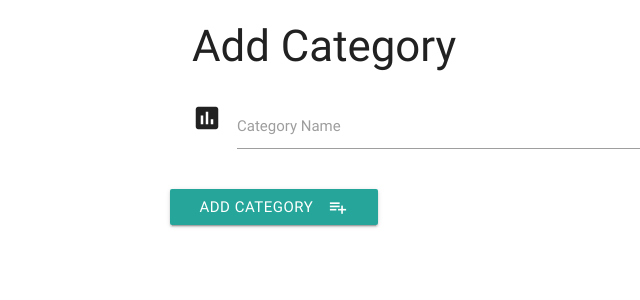
After one commit to NinjaAiden/task-manager, a Flask app: page /new_category in a window 1280 px wide. The commit adds this page. Shown: the top 300 px of the page, without its empty margins (0-640 px from the left). Run offline with Flask 2, Linux system fonts and the light colour scheme; some libraries are stand-ins or nearby versions.

Commit message:
added function for adding a category

```diff
--- a/app.py
+++ b/app.py
@@ -72,6 +72,17 @@ def delete_category(category_id):
     mongo.db.categories.remove({'_id': ObjectId(category_id)})
     return redirect(url_for('get_categories'))
 
+@app.route('/insert_category', methods=["POST"])
+def insert_category():
+    categories = mongo.db.categories
+    category_doc = {'category_name': request.form.get('category_name')}
+    categories.insert_one(category_doc)
+    return redirect(url_for('get_categories'))
+
+@app.route('/new_category')
+def new_category():
+    return render_template('addcategory.html')
+
 if __name__ == '__main__':
     app.run(host=os.environ.get('IP'),
         port=int(os.environ.get('PORT')),
--- /dev/null
+++ b/templates/addcategory.html
@@ -0,0 +1,20 @@
+{% extends 'base.html'%} {% block content %}
+<h3>Add Category</h3>
+<div class="row">
+    <form action="{{ url_for('insert_category') }}" method="POST" class="col s12">
+        <div class="row">
+            <div class="input-field col s12">
+                <i class="material-icons prefix">poll</i>
+                <input id="category_name" name="category_name" type="text" class="validate"}}>
+                <label for="category_name">Category Name</label>
+            </div>
+        </div>
+    </form>
+    <div class="row">
+            <button class="btn waves-effect waves-light" type="submit" name="action">Add Category
+                <i class="material-icons right">playlist_add</i>
+             </button>
+        </div>
+    </form>
+</div>
+{% endblock %}
--- a/templates/categories.html
+++ b/templates/categories.html
@@ -16,4 +16,8 @@
 
     </ul>
 </div>
+<div class="row">
+    <a href="{{url_for('new_category')}}" class="waves-effect waves-light btn">
+        <i class="material-icons right">playlist_add</i>Add Category</a>
+</div>
 {% endblock %}
```
